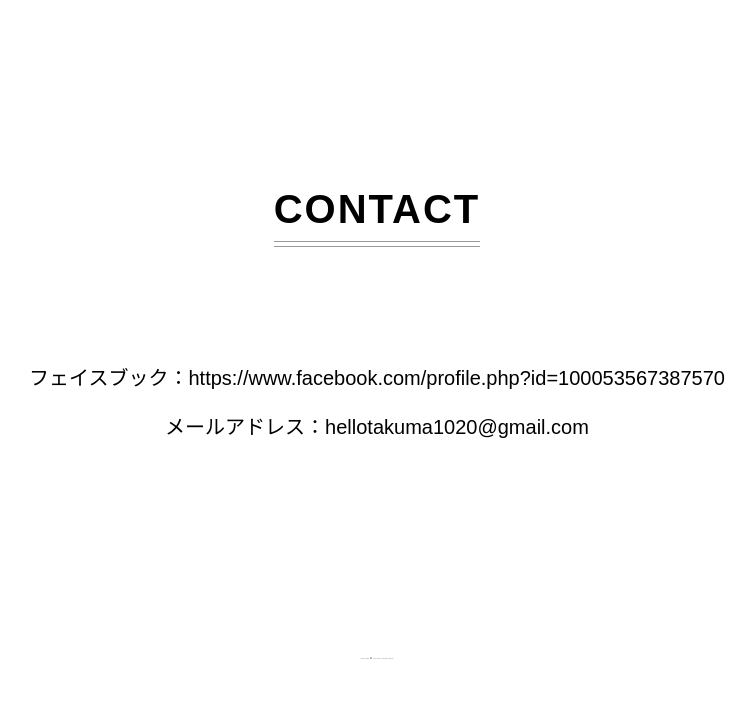
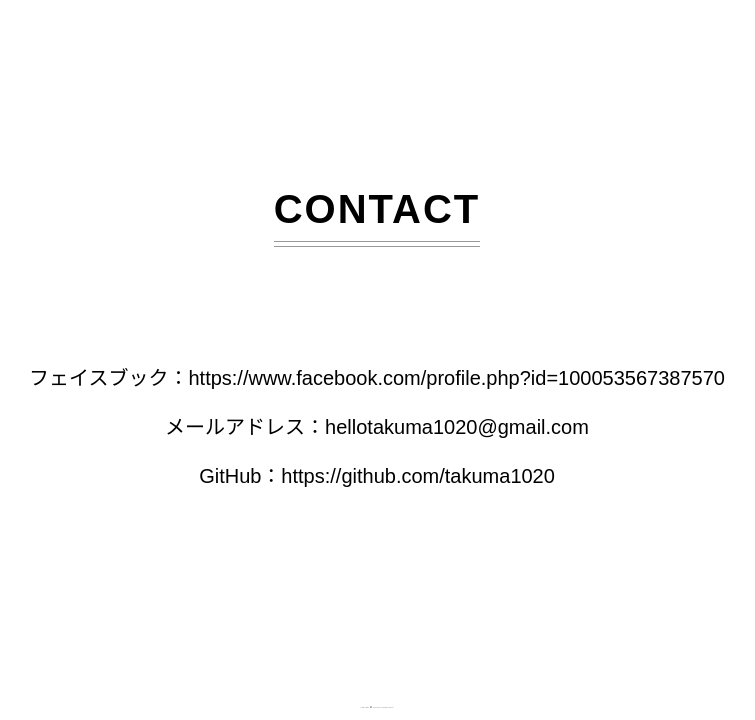
Before and after one commit to takuma1020/portfolio, a plain HTML site: page index.html in a window 1280 px wide. Shown: the part 1211-1931 px from the top of the page, without its empty margins (263-1018 px from the left). Before the commit the page ends 1882 px from the top, so only its background shows below. Drawn offline with Linux system fonts and the light colour scheme.

Commit message:
Update index.html

```diff
--- a/index.html
+++ b/index.html
@@ -40,6 +40,7 @@
 <div class="rennraku">
 <p>フェイスブック：https://www.facebook.com/profile.php?id=100053567387570</p>
 <p>メールアドレス：hellotakuma1020@gmail.com</p>
+  <p>GitHub：https://github.com/takuma1020</p>
 </div>
 </section>
 
```
